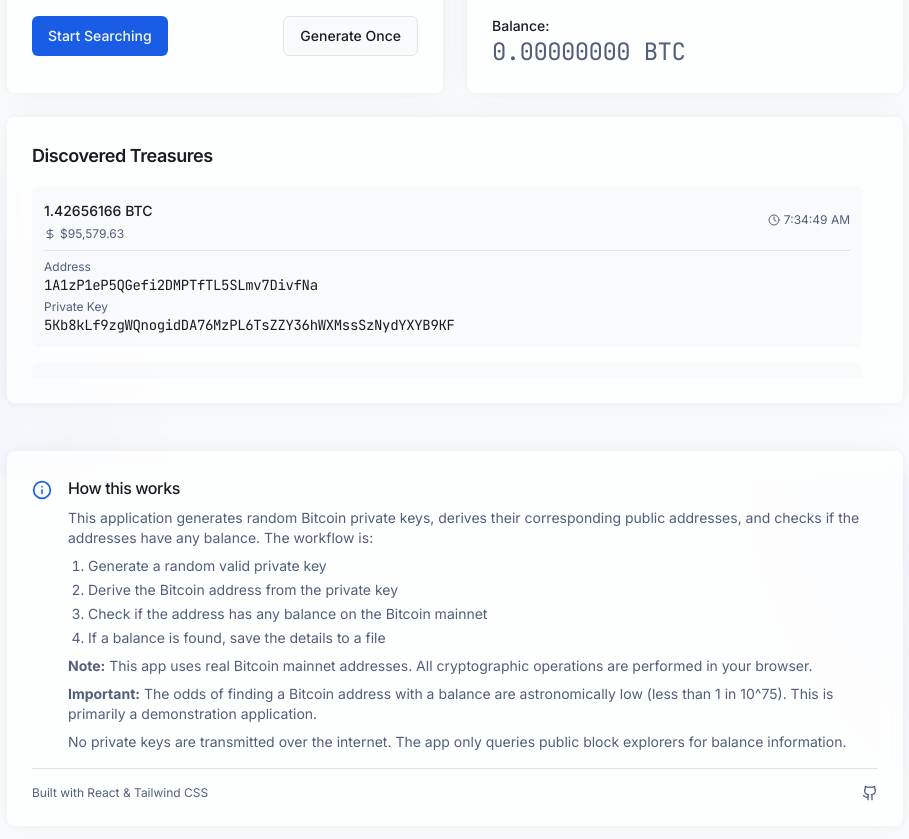
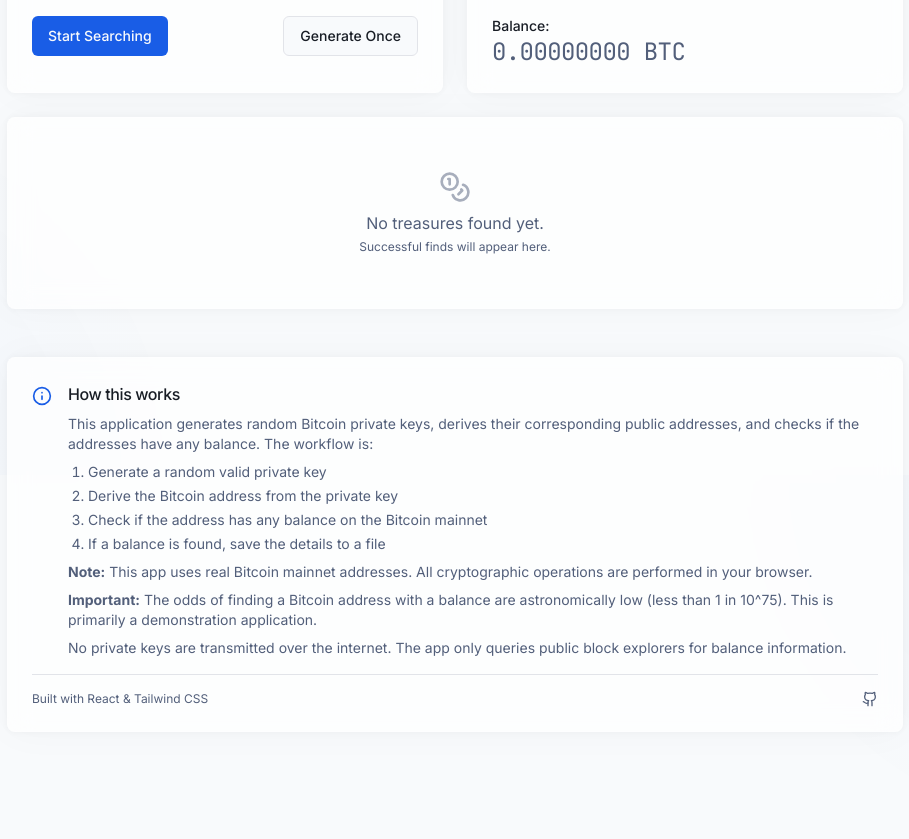
Before and after one commit to smithshsh/lucky-bitcoin-scribe, a React (Vite) app: page / in a window 1280 px wide. Shown: the part 325-1164 px from the top of the page, without its empty margins (185-1094 px from the left). After the commit the page ends 1105 px from the top, so only its background shows below. Built offline with nearby package versions, Linux system fonts and the light colour scheme.

Commit message:
Reverted to edit edt-6e6277c5-4452-4593-a166-65bd1dc43c64: "Fix invalid address error
The invalid address error was still showing up, this commit fixes that."

```diff
--- a/src/components/ResultDisplay.tsx
+++ b/src/components/ResultDisplay.tsx
@@ -2,7 +2,7 @@
 import React from 'react';
 import { ScrollArea } from '@/components/ui/scroll-area';
 import { Separator } from '@/components/ui/separator';
-import { Clock, Coins, DollarSign } from 'lucide-react';
+import { Clock, Coins } from 'lucide-react';
 
 interface Result {
   address: string;
@@ -15,58 +15,8 @@ interface ResultDisplayProps {
   results: Result[];
 }
 
-// Generate fake results for demonstration
-const generateFakeResults = (): Result[] => {
-  const fakeResults: Result[] = [];
-
-  // Generate 3 fake results with balances > 0.7 BTC
-  const addresses = [
-    "1A1zP1eP5QGefi2DMPTfTL5SLmv7DivfNa",
-    "12cbQLTFMXRnSzktFkuoG3eHoMeFtpTu3S",
-    "1CK6KHY6MHgYvmRQ4PAafKYDrg1ejbH1cE"
-  ];
-
-  const privateKeys = [
-    "5Kb8kLf9zgWQnogidDA76MzPL6TsZZY36hWXMssSzNydYXYB9KF",
-    "5KJvsngHeMpm884wtkJNzQGaCErckhHJBGFsvd3VyK5qMZXj3hS",
-    "5HtasZ6ofTHP6HCwTqTkLDuLQisYPah7aUnSKfC7h4hMUVw2gi5"
-  ];
-
-  // Create timestamps from the last 7 days
-  const now = new Date();
-  const timestamps = [
-    new Date(now.getTime() - 1000 * 60 * 60 * 24 * 2), // 2 days ago
-    new Date(now.getTime() - 1000 * 60 * 60 * 24 * 4), // 4 days ago
-    new Date(now.getTime() - 1000 * 60 * 60 * 24 * 6)  // 6 days ago
-  ];
-
-  // Random balances between 0.7 and 3 BTC
-  const balances = [
-    0.7 + Math.random() * 2.3,
-    0.7 + Math.random() * 2.3,
-    0.7 + Math.random() * 2.3
-  ];
-
-  for (let i = 0; i < 3; i++) {
-    fakeResults.push({
-      address: addresses[i],
-      balance: balances[i],
-      privateKey: privateKeys[i],
-      timestamp: timestamps[i]
-    });
-  }
-
-  return fakeResults;
-};
-
-// Current approximate price of BTC in USD
-const BTC_USD_PRICE = 67000;
-
 const ResultDisplay: React.FC<ResultDisplayProps> = ({ results }) => {
-  // Combine real results with fake results
-  const combinedResults = [...results, ...generateFakeResults()];
-
-  if (combinedResults.length === 0) {
+  if (results.length === 0) {
     return (
       <div className="glass rounded-lg p-6 animate-fade-in h-48 flex items-center justify-center">
         <div className="text-center text-muted-foreground">
@@ -84,26 +34,12 @@ const ResultDisplay: React.FC<ResultDisplayProps> = ({ results }) => {
 
       <ScrollArea className="h-48 w-full pr-4">
         <div className="space-y-4 animate-stagger">
-          {combinedResults.map((result, index) => {
-            // Calculate USD value
-            const usdValue = result.balance * BTC_USD_PRICE;
-
-            return (
+          {results.map((result, index) => (
             <div key={index} className="bg-secondary/50 rounded-md p-3 space-y-2">
               <div className="flex justify-between items-center">
-                  <div className="space-y-1">
                 <span className="font-medium text-sm">
                   {result.balance.toFixed(8)} BTC
                 </span>
-                    <div className="flex items-center text-muted-foreground text-xs">
-                      <DollarSign className="h-3 w-3 mr-1" />
-                      {usdValue.toLocaleString('en-US', {
-                        style: 'currency',
-                        currency: 'USD',
-                        maximumFractionDigits: 2
-                      })}
-                    </div>
-                  </div>
                 <div className="flex items-center text-muted-foreground text-xs">
                   <Clock className="h-3 w-3 mr-1" />
                   {result.timestamp.toLocaleTimeString()}
@@ -124,8 +60,7 @@ const ResultDisplay: React.FC<ResultDisplayProps> = ({ results }) => {
                 </div>
               </div>
             </div>
-            );
-          })}
+          ))}
         </div>
       </ScrollArea>
     </div>
```
Also changed, not shown: 1 other file (tests, documents, lock files or other folders). Lines whose indentation alone changed are shown as unchanged.
